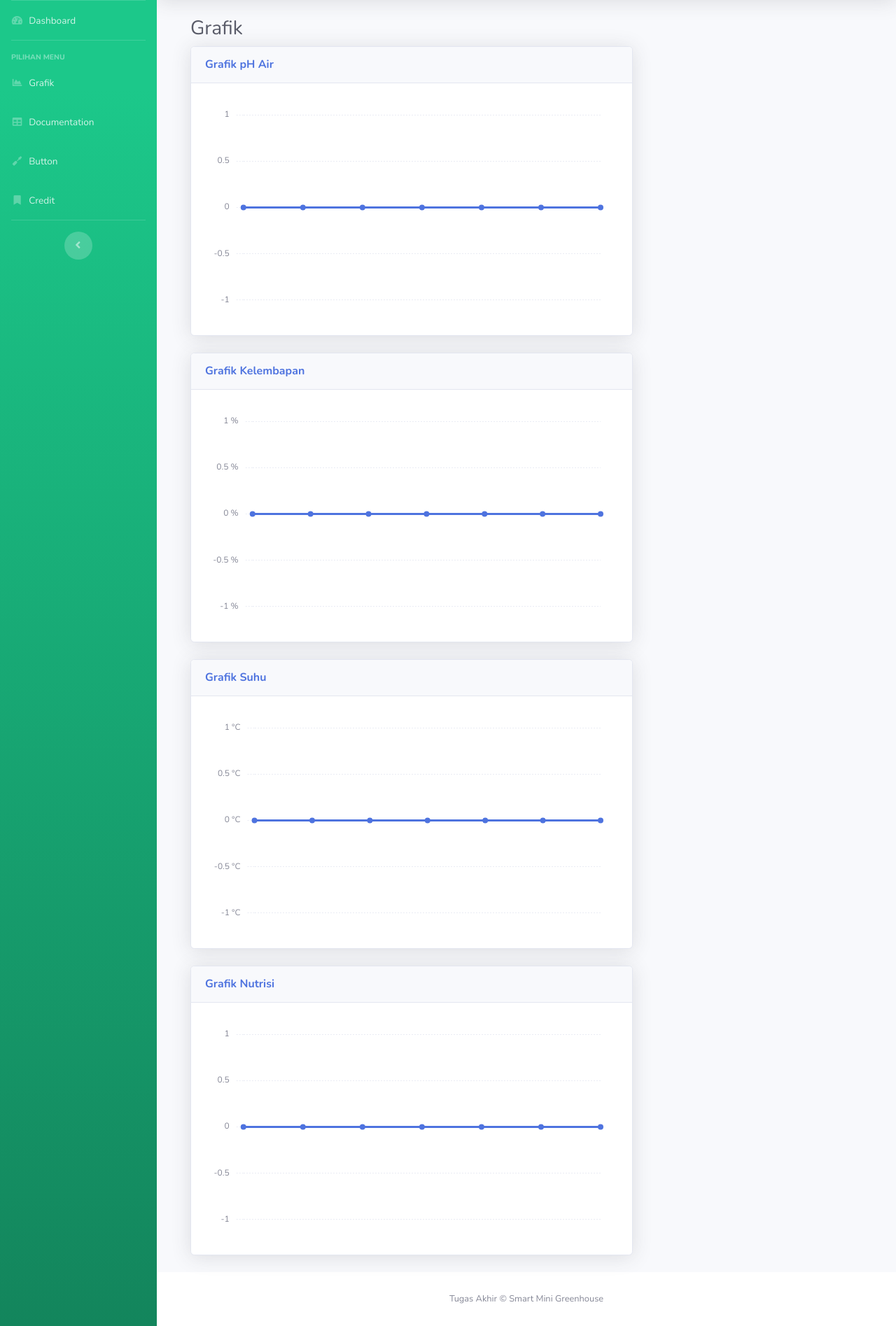
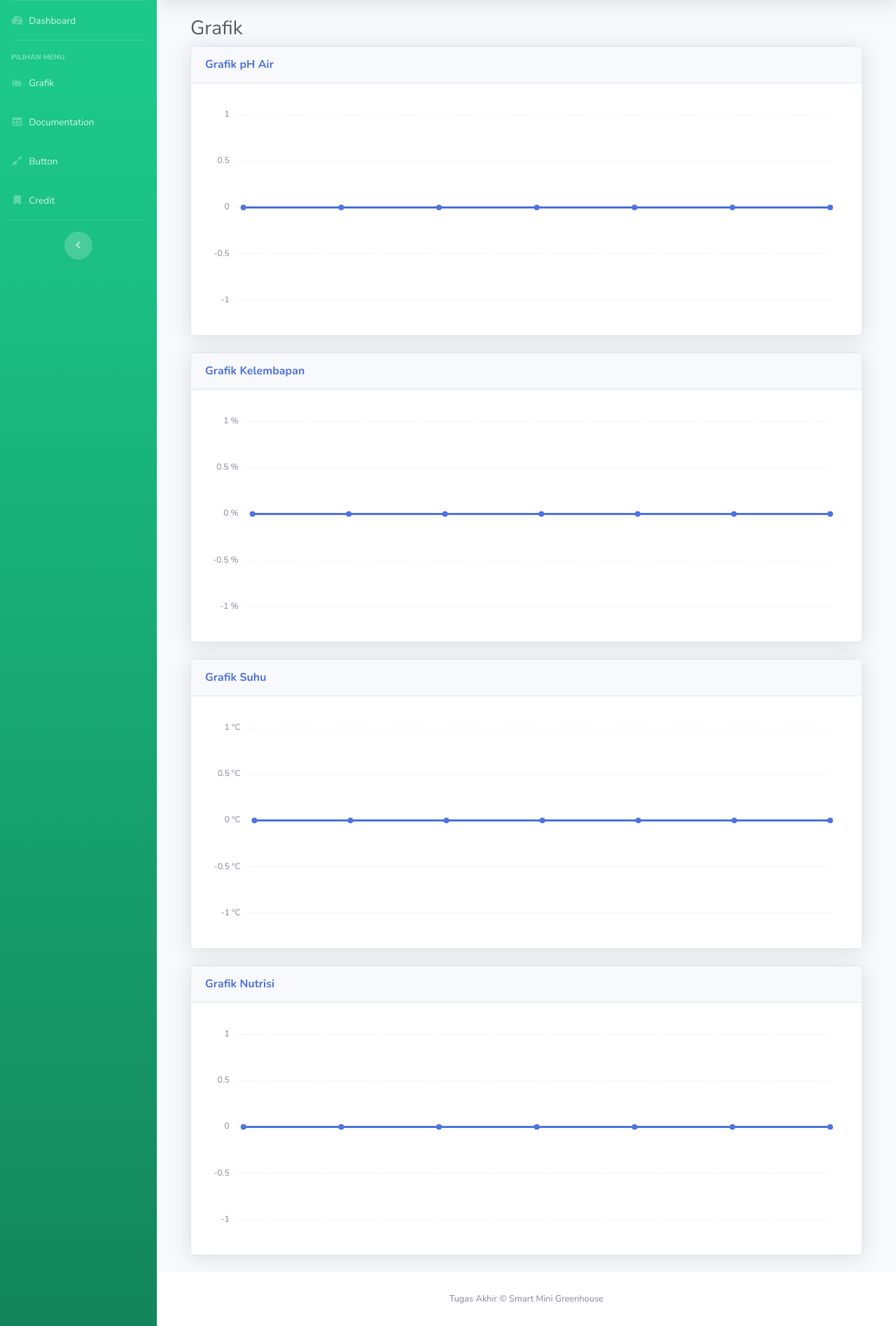
Before and after one commit to petanigantg/GREENHOUSETA01.github.io, a Flask app: template templates/charts.html in a window 1280 px wide. Shown: the part 70-1965 px from the top of the page at 70% size. Run offline with Flask 2, Linux system fonts and the light colour scheme; the template is opened without the code that fills it, so the values that code supplies are empty; some libraries are stand-ins or nearby versions.

```diff
--- a/app.py
+++ b/app.py
@@ -20,6 +20,8 @@ sidebarON = 0
 def notification():
     notifEC = 0
     ECword = ""
+    PHword = ""
+    KELEMBAPANword = ""
     buttonCON=mydb.button.find_one()
     dataACTUAL=mydb.actual.find_one()
     EClimitATAS = buttonCON["EClimitATAS"]
--- a/templates/base.html
+++ b/templates/base.html
@@ -327,16 +327,7 @@
         </div>
       </div>
     </div>
-    <script>
-      function refreshFOTOjs() {
-        $(document).ready(function () {
-          $("#BTNrefreshFOTO").click(function () {
-            document.getElementById("plantPHOTOS").src = "static/img/spiner.gif";
-            $.getJSON("/refreshFOTO", function (data) {});
-          });
-        });
-      }
-    </script>
+
     <script src="{{ url_for('static',filename='vendor/jquery/jquery.min.js') }}"></script>
     <script src="{{ url_for('static',filename='vendor/bootstrap/js/bootstrap.bundle.min.js') }}"></script>
 
--- a/templates/charts.html
+++ b/templates/charts.html
@@ -7,7 +7,7 @@
 
   <!-- Content Row -->
   <div class="row">
-    <div class="col-xl-8 col-lg-7">
+    <div class="col-xl-12 col-lg-12">
       <!-- Area Chart -->
       <div class="card shadow mb-4">
         <div class="card-header py-3">
@@ -22,7 +22,7 @@
     </div>
   </div>
   <div class="row">
-    <div class="col-xl-8 col-lg-7">
+    <div class="col-xl-12 col-lg-12">
       <!-- Area Chart -->
       <div class="card shadow mb-4">
         <div class="card-header py-3">
@@ -37,7 +37,7 @@
     </div>
   </div>
   <div class="row">
-    <div class="col-xl-8 col-lg-7">
+    <div class="col-xl-12 col-lg-12">
       <!-- Area Chart -->
       <div class="card shadow mb-4">
         <div class="card-header py-3">
@@ -52,7 +52,7 @@
     </div>
   </div>
   <div class="row">
-    <div class="col-xl-8 col-lg-7">
+    <div class="col-xl-12 col-lg-12">
       <!-- Area Chart -->
       <div class="card shadow mb-4">
         <div class="card-header py-3">
```
Also changed, not shown: templates/control.html (+6 -6 lines), templates/index.html (+10 -0 lines), static/img/picture.jpg.
